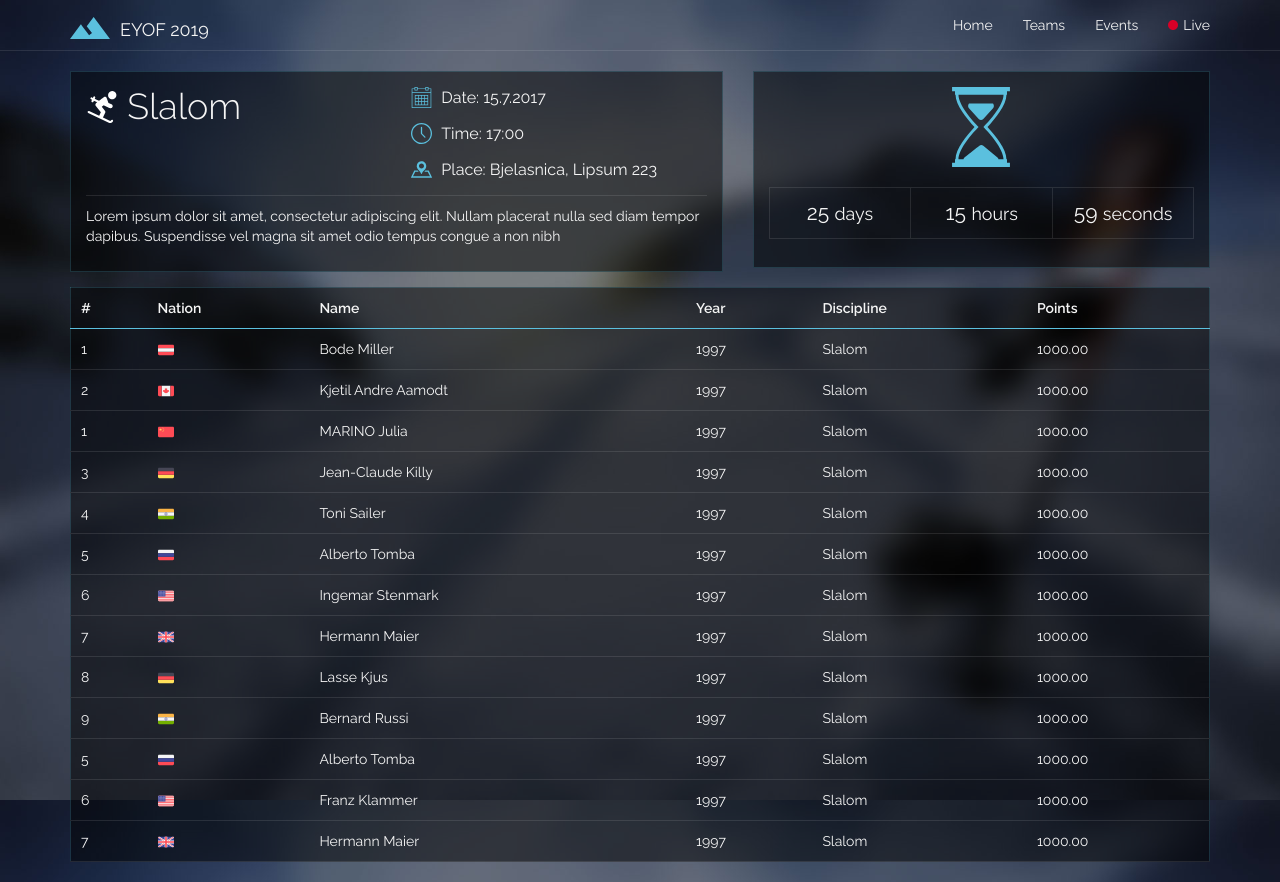
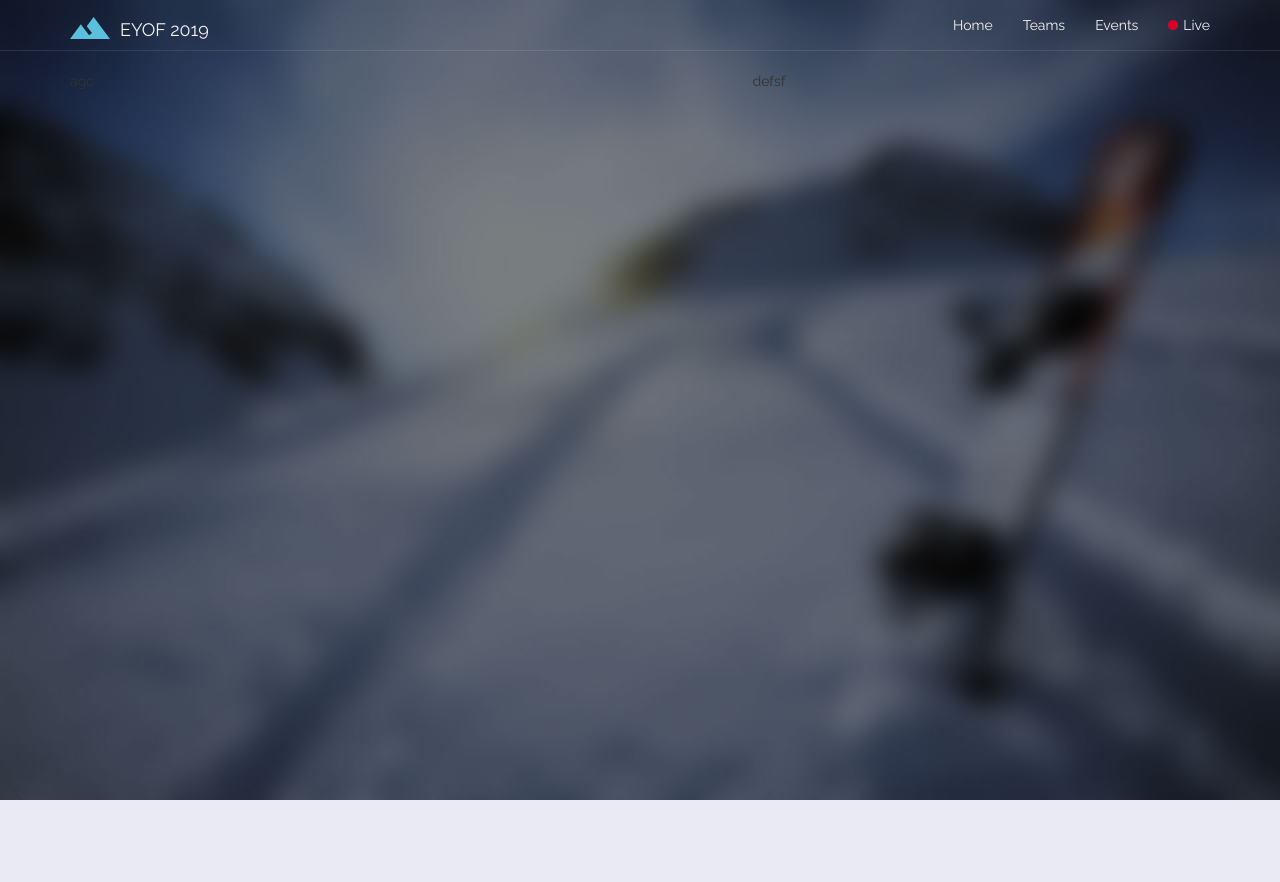
Before and after one commit to TarikFojnica/live-sport-events, a React (Create React App) app: page / in a window 1280 px wide. After the commit the page ends 800 px from the top, so only its background shows below. Built offline with nearby package versions, Linux system fonts and the light colour scheme.

Commit message:
Add Live component

```diff
--- /dev/null
+++ b/src/assets/styles/modules/_live-navigation.scss
@@ -0,0 +1,3 @@
+.live-navigation {
+	background-color: red;
+}
--- /dev/null
+++ b/src/components/pages/live/Live.js
@@ -0,0 +1,22 @@
+import React, { Component } from 'react';
+
+class Live extends React.Component {
+
+	render() {
+		return (
+			<div className="page events">
+				<div className="row">
+					<div className="col-md-7">
+						agc
+					</div>
+
+					<div className="col-md-5">
+						defsf
+					</div>
+				</div>
+			</div>
+		);
+	}
+}
+
+export default Live;
--- a/src/routes.js
+++ b/src/routes.js
@@ -2,10 +2,11 @@ import React from 'react';
 import { Route, IndexRoute } from 'react-router';
 import Layout from './components/sections/Layout';
 import Event from './components/pages/events/Event';
+import Live from './components/pages/live/Live';
 
 const routes = (
 	<Route path="/" component={Layout}>
-		<IndexRoute component={Event}/>
+		<IndexRoute component={Live}/>
 		<Route path="event/:id" component={Event}/>
 	</Route>
 );
```
Also changed, not shown: src/components/pages/live/Navigation.js (added, +35 -0 lines).
